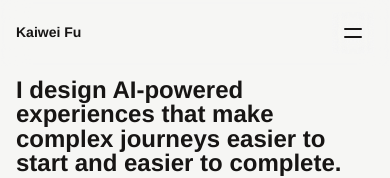
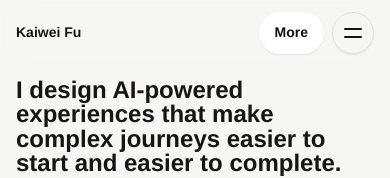
Before and after one commit to kaiweifu123/kaiwei-portfolio, a React (Vite) app in the folder organising/: page / in a window 390 px wide. Shown: the top 178 px of the page. Built offline with nearby package versions, Linux system fonts and the light colour scheme.

Commit message:
Refine mobile navigation panel

```diff
--- a/organising/src/components/ui/PortfolioNav.tsx
+++ b/organising/src/components/ui/PortfolioNav.tsx
@@ -55,10 +55,15 @@ export default function PortfolioNav({
         aria-controls="portfolio-primary-nav"
         onClick={() => setIsMenuOpen((current) => !current)}
       >
-        <span />
-        <span />
+        <span className="nav-mobile-trigger-label">More</span>
+        <span className="nav-mobile-trigger-icon" aria-hidden="true">
+          <span />
+          <span />
+        </span>
       </button>
       <nav id="portfolio-primary-nav" className={isMenuOpen ? 'is-open' : ''}>
+        <span className="nav-mobile-section-label">Navigation</span>
+        <a className="nav-mobile-only" href={homeHref} onClick={() => setIsMenuOpen(false)}>Home</a>
         <div className="nav-menu">
           <a className="nav-menu-trigger" href={workHref} aria-haspopup="true" onClick={() => setIsMenuOpen(false)}>
             Product design
@@ -77,6 +82,14 @@ export default function PortfolioNav({
         ) : (
           <a href={aboutHref} onClick={() => setIsMenuOpen(false)}>About</a>
         )}
+        <div className="nav-mobile-case-list" aria-label="Case studies">
+          <span className="nav-mobile-section-label">Case studies</span>
+          {productDesignLinks.map((link) => (
+            <a href={link.href} key={link.href} onClick={() => setIsMenuOpen(false)}>
+              {link.label}
+            </a>
+          ))}
+        </div>
       </nav>
     </header>
   );
--- a/organising/src/index.css
+++ b/organising/src/index.css
@@ -1408,6 +1408,12 @@ body {
   display: none;
 }
 
+.nav-mobile-only,
+.nav-mobile-section-label,
+.nav-mobile-case-list {
+  display: none;
+}
+
 .nav-menu {
   position: relative;
   display: inline-flex;
@@ -2525,19 +2531,42 @@ body {
 
   .nav-mobile-trigger {
     position: relative;
-    z-index: 101;
+    z-index: 102;
+    display: inline-flex;
+    flex: 0 0 auto;
+    align-items: center;
+    gap: var(--space-sm);
+    padding: var(--space-xs);
+    border: 0;
+    border-radius: var(--radius-pill);
+    background: transparent;
+  }
+
+  .nav-mobile-trigger-label {
+    display: inline-flex;
+    min-height: 42px;
+    align-items: center;
+    padding: 0 var(--space-lg);
+    border-radius: var(--radius-pill);
+    background: var(--surface-app);
+    box-shadow: var(--shadow-control);
+    color: var(--text-strong);
+  }
+
+  .nav-mobile-trigger-icon {
+    position: relative;
     display: grid;
-    flex: 0 0 auto;
     width: 42px;
     height: 42px;
     place-items: center;
     border: var(--border-soft);
-    border-radius: var(--radius-button);
-    background: rgb(246 246 244 / 0.78);
-    backdrop-filter: blur(14px);
-  }
-
-  .nav-mobile-trigger span {
+    border-radius: var(--radius-pill);
+    background: var(--surface-section);
+    color: var(--text-strong);
+    box-shadow: var(--shadow-control);
+  }
+
+  .nav-mobile-trigger-icon span {
     position: absolute;
     width: 18px;
     height: 2px;
@@ -2546,38 +2575,39 @@ body {
     transition: transform 180ms ease;
   }
 
-  .nav-mobile-trigger span:first-child {
+  .nav-mobile-trigger-icon span:first-child {
     transform: translateY(-4px);
   }
 
-  .nav-mobile-trigger span:last-child {
+  .nav-mobile-trigger-icon span:last-child {
     transform: translateY(4px);
   }
 
-  .nav-mobile-trigger.is-open span:first-child {
+  .nav-mobile-trigger.is-open .nav-mobile-trigger-icon span:first-child {
     transform: rotate(45deg);
   }
 
-  .nav-mobile-trigger.is-open span:last-child {
+  .nav-mobile-trigger.is-open .nav-mobile-trigger-icon span:last-child {
     transform: rotate(-45deg);
   }
 
   .portfolio-nav nav {
-    position: absolute;
-    top: calc(100% + var(--space-xs));
-    right: var(--space-page-x);
+    position: fixed;
+    inset: 0;
     z-index: 100;
     display: grid;
-    min-width: min(78vw, 320px);
-    gap: var(--space-xs);
-    padding: var(--space-sm);
-    border: var(--border-soft);
-    background: rgb(246 246 244 / 0.96);
-    box-shadow: var(--shadow-showcase);
+    align-content: start;
+    gap: var(--space-sm);
+    width: 100vw;
+    min-width: 0;
+    min-height: 100dvh;
+    padding: clamp(116px, 18vh, 148px) var(--space-page-x) var(--space-5xl);
+    background: var(--surface-section);
+    box-shadow: none;
     opacity: 0;
     pointer-events: none;
-    transform: translateY(-6px);
-    transition: opacity 160ms ease, transform 160ms ease;
+    transform: translateY(-10px);
+    transition: opacity 180ms ease, transform 220ms cubic-bezier(0.16, 1, 0.3, 1);
   }
 
   .portfolio-nav nav.is-open {
@@ -2591,35 +2621,54 @@ body {
   .nav-menu-trigger {
     display: block;
     width: 100%;
-    padding: var(--space-xs) var(--space-sm);
+    padding: var(--space-2xs) 0;
+    color: var(--text-strong);
+    font-size: clamp(34px, 10vw, 44px);
+    line-height: var(--line-height-tight);
     text-align: left;
   }
 
+  .nav-mobile-only {
+    display: block;
+  }
+
+  .nav-mobile-section-label {
+    display: block;
+    margin-top: var(--space-2xl);
+    color: var(--text-subtle);
+    font-size: clamp(17px, 5vw, 22px);
+    font-weight: var(--font-weight-nav);
+    line-height: var(--line-height-heading);
+  }
+
+  .portfolio-nav nav > .nav-mobile-section-label:first-child {
+    margin-top: 0;
+  }
+
   .nav-dropdown {
-    position: static;
-    min-width: 0;
-    margin-top: var(--space-2xs);
-    padding: 0 0 0 var(--space-sm);
-    border: 0;
-    background: transparent;
-    box-shadow: none;
-    opacity: 1;
-    pointer-events: auto;
-    transform: none;
+    display: none;
   }
 
   .nav-dropdown::before {
     display: none;
   }
 
-  .nav-dropdown a {
-    padding: var(--space-2xs) var(--space-sm);
-    color: #6a6561;
+  .nav-mobile-case-list {
+    display: grid;
+    gap: 0;
+  }
+
+  .nav-mobile-case-list a {
+    padding: var(--space-xs) 0;
+    color: var(--text-secondary-neutral);
+    font-size: clamp(18px, 5.6vw, 24px);
+    line-height: var(--line-height-heading);
     white-space: normal;
   }
 
   .nav-menu {
-    display: block;
+    display: grid;
+    gap: 0;
   }
 
   .nav-identity span {
```
